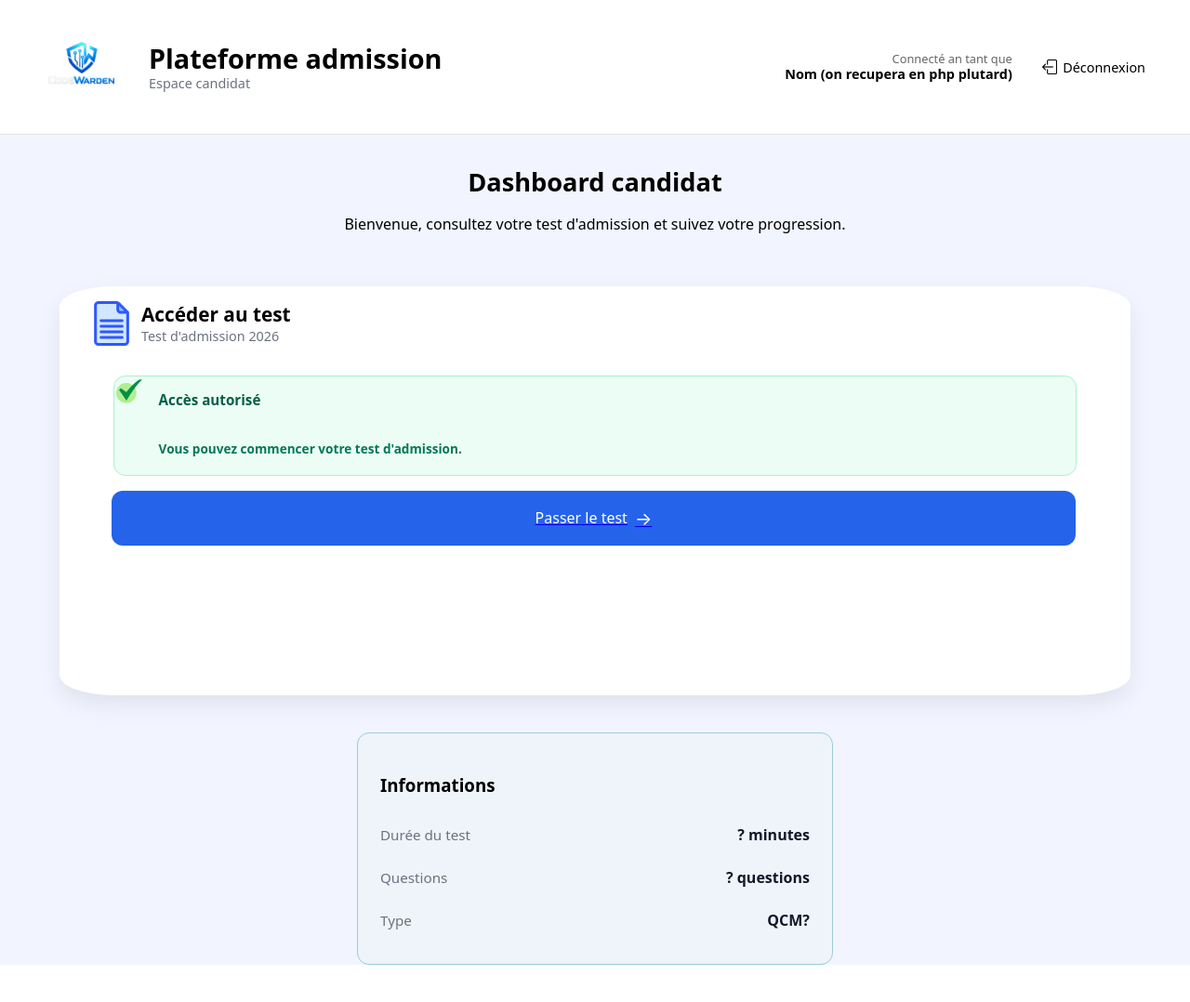
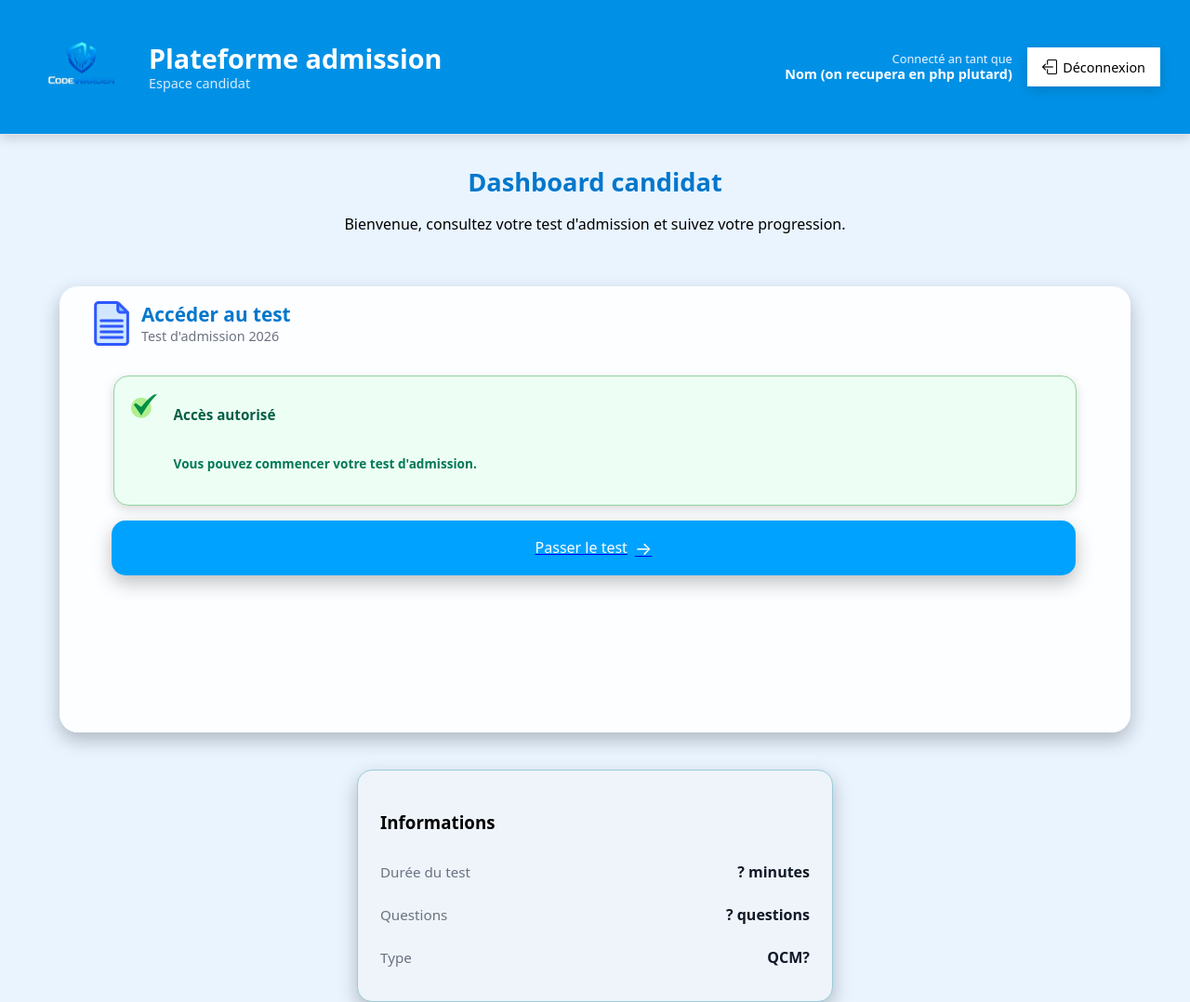
Before and after one commit to elsabgt0728/codeWarden, a PHP site: page /pageCandidat.php in a window 1280 px wide. Shown: the whole page at 93% size. Before the commit the page ends 1038 px from the top, so only its background shows below. Run offline with PHP 8.4, Linux system fonts and the light colour scheme.

Commit message:
amelioration css

```diff
--- a/accesAuTest.css
+++ b/accesAuTest.css
@@ -7,7 +7,7 @@
             margin: 0;
             min-height: 100vh;
             display: block;
-            background: #f2f5ff;
+            background: #e9f4ff;
         }
 
         /*header*/
@@ -18,7 +18,9 @@
             align-items: center;
             padding: 1rem 2rem;
             border-bottom: 0.06rem solid #e5e5e5;
-            background-color: white;
+            background: #0091e6;
+            color: #fff;
+            box-shadow: 0 4px 12px rgba(0,0,0,0.15);
         }
 
 
@@ -54,12 +56,13 @@
         .partgauche h1{
             font-size: 1.8rem;
             margin: 0;
+            color: #fff;
         }
 
         .partgauche h2{
             font-size: 0.9rem;
             margin: 0;
-            color: #6b7280;
+            color: #d9ecff;;
             font-weight: 400;
         }
 
@@ -74,11 +77,12 @@
 
         .partdroite span{
             font-size: 0.8rem;
-            color: #666;
+            color:#e8f4ff;;
         }
 
         .partdroite strong{
             font-size: 0.9rem;
+            color: #fff;
         }
 
         .partdroite button{
@@ -91,6 +95,7 @@
             background-color: white;
             border-color: white;
             border: none;
+            box-shadow: 0 4px 12px rgba(0,0,0,0.15);
         }
 
 
@@ -104,10 +109,7 @@
         }
 
         .titre{
-            display: flex;
-            align-items: center;
-            justify-content: center;
-            flex-direction: column;
+           text-align: center;
             padding: 1rem;
         }
 
@@ -115,17 +117,19 @@
             font-size: 1.7rem;
             font-weight: bolder;
             padding: 1rem;
+            color: #0077cc;
         }
 
 
         .card {
             display: flex;
             flex-direction: column;
-            background-color: white;
-            box-shadow: 0 10px 25px rgba(0,0,0,0.08);
+            background: rgba(255,255,255,0.9);
+            box-shadow: 0 8px 20px rgba(0,0,0,0.25);
             width: 90%;
-            height: 55vh;
-            border-radius: 5%;
+           height: 60vh;
+            border-radius: 20px; /* ⭐ MODIFIÉ */
+            backdrop-filter: blur(6px);
             border: none;
         }
 
@@ -138,6 +142,7 @@
         .entete h3{
             font-size: 1.3rem;
             margin: 0;
+            color: #0077cc;
         }
 
         .entete h4{
@@ -164,11 +169,13 @@
         align-self: center;
         align-items: flex-start;
         gap: 1rem;
-        background-color: #ecfdf5;
-        border: 0.1rem solid #a7f3d0;
-        border-radius: 0.8rem;
+        background-color: rgba(230,255,240,0.7);
+        border: 0.1rem solid #8fd19e;
+        border-radius: 16px;
         margin-top: 1rem;
+        padding: 1rem;
         width: 90%;
+        box-shadow: 0 4px 12px rgba(0,0,0,0.15);
         }
 
 
@@ -194,9 +201,10 @@
         .informations{
         background-color: #EEF4FA;
         border: 0.1rem solid #9ccbd7;
-        border-radius: 0.8rem;
+        border-radius: 16px;
         padding: 1.5rem;
         width: 40%;
+        box-shadow: 0 8px 20px rgba(0,0,0,0.25);
         }
 
         .inforow {
@@ -219,10 +227,10 @@
         .btnStart{
             width: 90%;
             padding: 1rem 1.5rem;
-            background-color: #2563EB;
-            color: #ffffff;
+            background-color: #00a2ff;
+            color: #fff;
             border: none;
-            border-radius: 0.75rem;
+            border-radius: 15px;
             font-size: 1rem;
             font-weight: 400;
             display: flex;
@@ -231,7 +239,7 @@
             gap: 0.5rem;
             cursor: pointer;
             background-color: 0.2s ease;
-            box-shadow: 0.2s ease;
+            box-shadow: 0 8px 20px rgba(0,0,0,0.25);
             transform: 0.1s ease;
             margin-left: 3.5rem;
             margin-top: 1rem;
@@ -245,8 +253,8 @@
 
 
         .btnStart:hover {
-        background-color: #1D4ED8; /* bleu un peu plus foncé */
-        box-shadow: 0 10px 25px rgba(37, 99, 235, 0.45);
+        background-color: #008ed1; /* bleu un peu plus foncé */
+        box-shadow: 0 10px 25px rgba(0,0,0,0.35);
         }
 
 
@@ -256,7 +264,7 @@
 
 
         .btnStart:active {
-        transform: scale(0.98);
+        transform: scale(0.97);
         }
 
         .icone{
--- a/pageCandidat.php
+++ b/pageCandidat.php
@@ -140,7 +140,7 @@ elseif($page === "test"):
 
             <div class="progress-header">
                 <span class="progress-title">Progression totale</span>
-             <span class="progress-percent"><span id="count">0</span>%</span>
+             <span class="progress-percent"><span id="count">15</span>%</span>
             </div>
                 <div id="barre">
                     <div id="progres"></div>
--- a/testTermine.css
+++ b/testTermine.css
@@ -5,7 +5,7 @@
 
 body {
     margin: 0;
-    background: #F5F9FF;
+    background: #bed7e6;
 }
 
 
```
Also changed, not shown: progression.css (+127 -149 lines).
